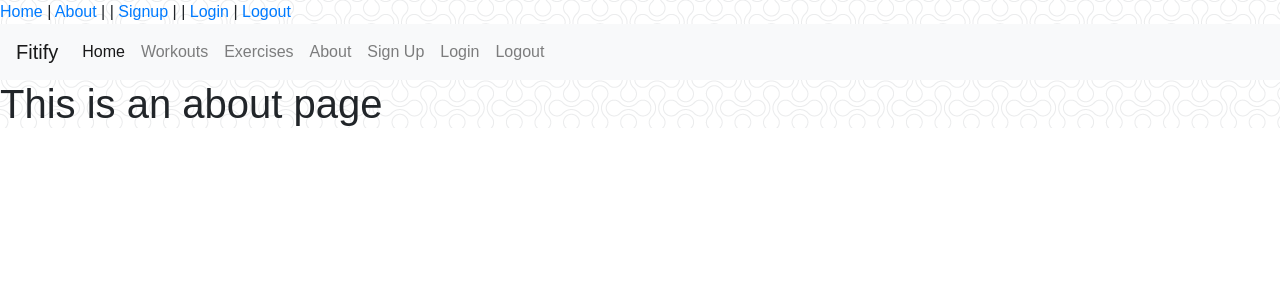
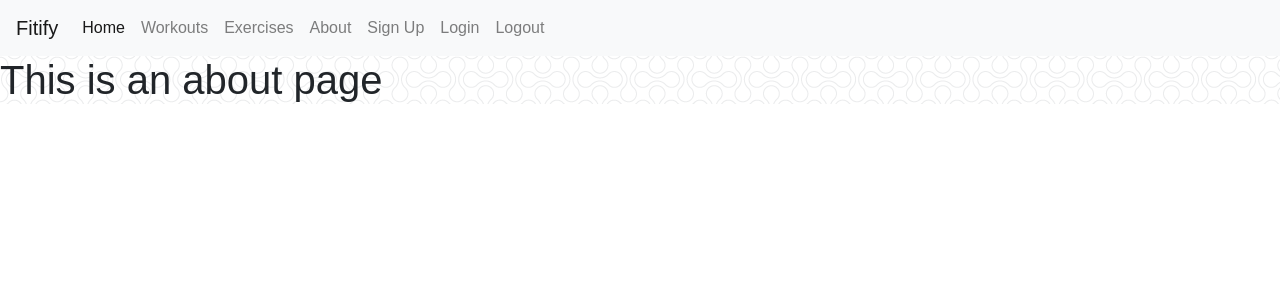
Before and after one commit to dwilliams427/fitify-frontend-app, a Vue app: page /about in a window 1280 px wide. Shown: the top 300 px of the page. Built offline with nearby package versions, Linux system fonts and the light colour scheme.

Commit message:
adds working navbar for signup, login, logout

```diff
--- a/src/App.vue
+++ b/src/App.vue
@@ -1,22 +1,5 @@
 <template>
   <div id="app">
-    <div id="nav">
-      <router-link to="/">Home</router-link>
-      |
-      <router-link to="/about">About</router-link>
-      |
-      <span v-if="!isLoggedIn()">
-        |
-        <router-link to="/signup">Signup</router-link>
-        |
-      </span>
-      <span v-if="!isLoggedIn()">
-        |
-        <router-link to="/login">Login</router-link>
-      </span>
-      |
-      <router-link to="/logout">Logout</router-link>
-    </div>
     <nav class="navbar navbar-expand-lg navbar-light bg-light">
       <a class="navbar-brand" href="#">Fitify</a>
       <button
@@ -32,16 +15,20 @@
       </button>
       <div class="collapse navbar-collapse" id="navbarNavAltMarkup">
         <div class="navbar-nav">
-          <a class="nav-item nav-link active" href="#">
+          <a class="nav-item nav-link active" href="/">
             Home
             <span class="sr-only">(current)</span>
           </a>
           <a class="nav-item nav-link" href="#">Workouts</a>
           <a class="nav-item nav-link" href="#">Exercises</a>
-          <a class="nav-item nav-link" href="#">About</a>
-          <a class="nav-item nav-link" href="#">Sign Up</a>
-          <a class="nav-item nav-link" href="#">Login</a>
-          <a class="nav-item nav-link" href="#">Logout</a>
+          <a class="nav-item nav-link" href="/about">About</a>
+          <span v-if="!isLoggedIn()">
+            <router-link to="/signup" class="nav-item nav-link">Sign Up</router-link>
+          </span>
+          <span v-if="!isLoggedIn()">
+            <router-link to="/login" class="nav-item nav-link">Login</router-link>
+          </span>
+          <a class="nav-item nav-link" href="/logout">Logout</a>
         </div>
       </div>
     </nav>
```
